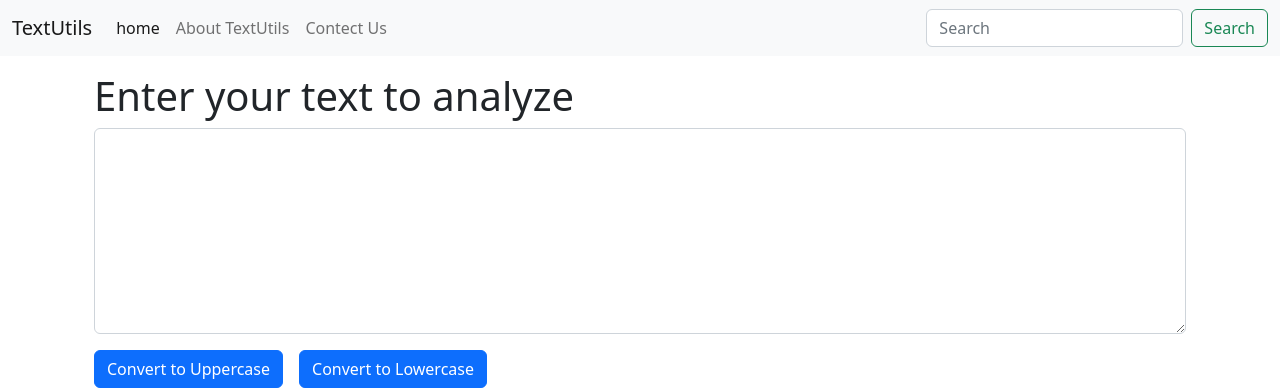
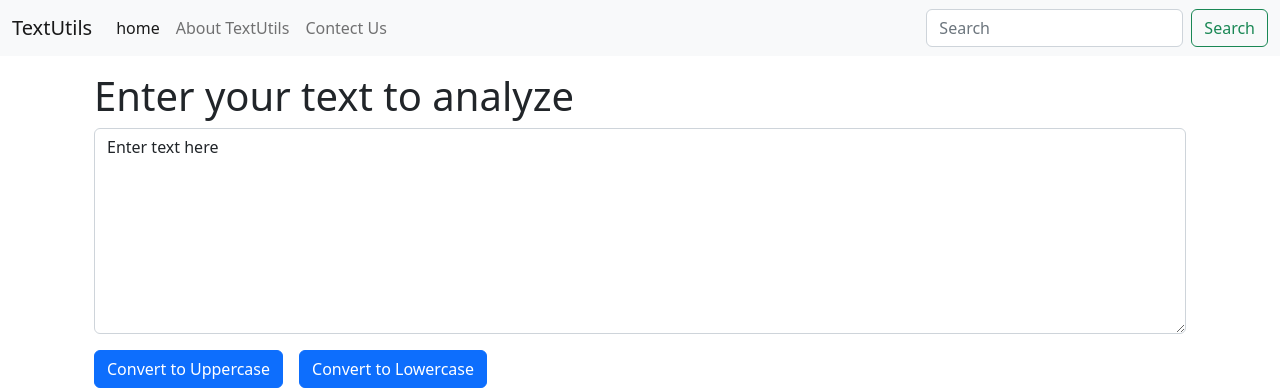
Before and after one commit to jenilsangani/TextUtils, a React (Create React App) app: page / in a window 1280 px wide. Shown: the top 390 px of the page. Built offline with nearby package versions, Linux system fonts and the light colour scheme.

Commit message:
change comments

```diff
--- a/src/components/TextForm.js
+++ b/src/components/TextForm.js
@@ -22,7 +22,7 @@
         <div className="mb-3">
           <textarea
             className="form-control"
-            // value={text}
+            value={text}  // for on change
             onChange={handleonChange}
             id="myBox"
             rows="8"
```
